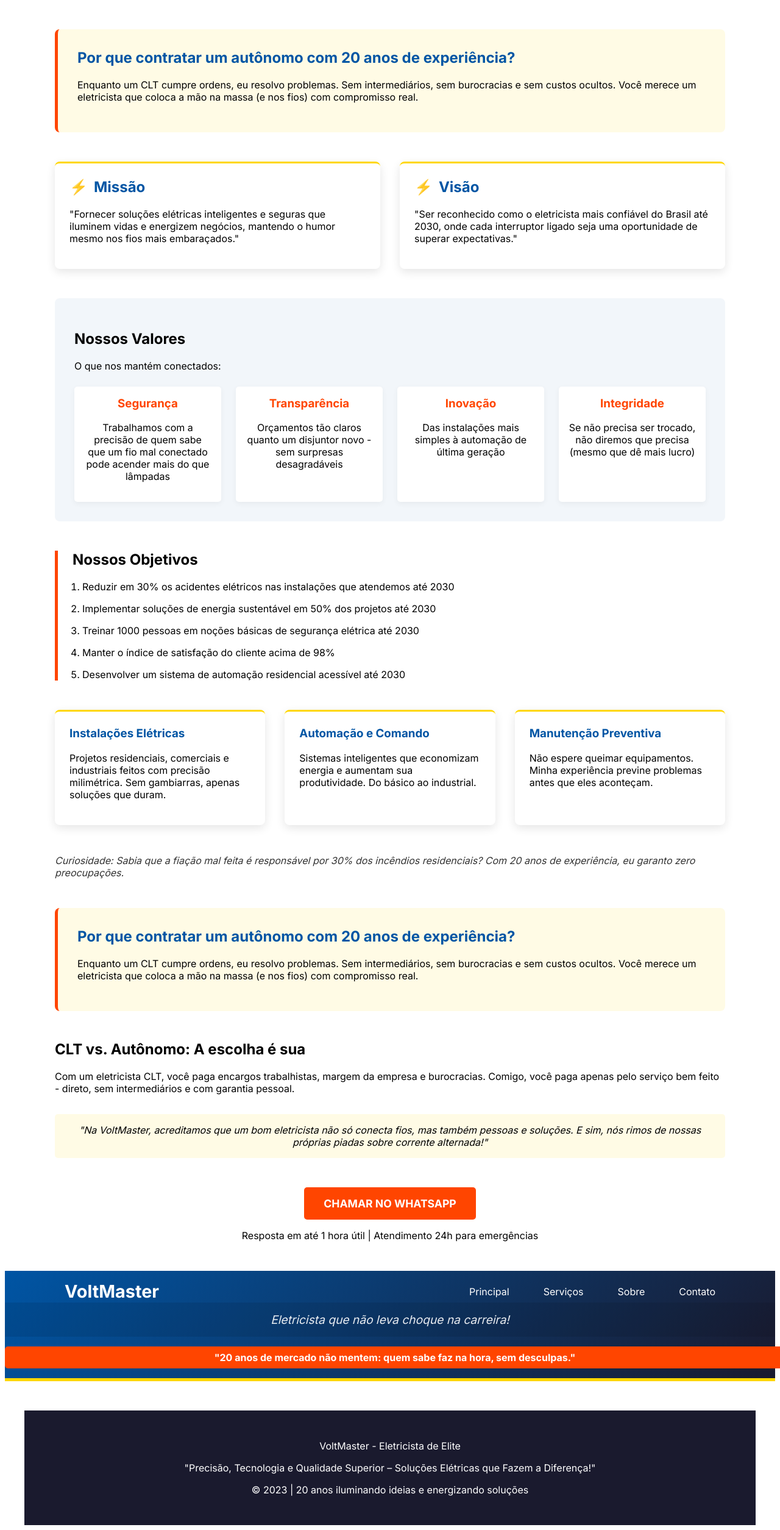
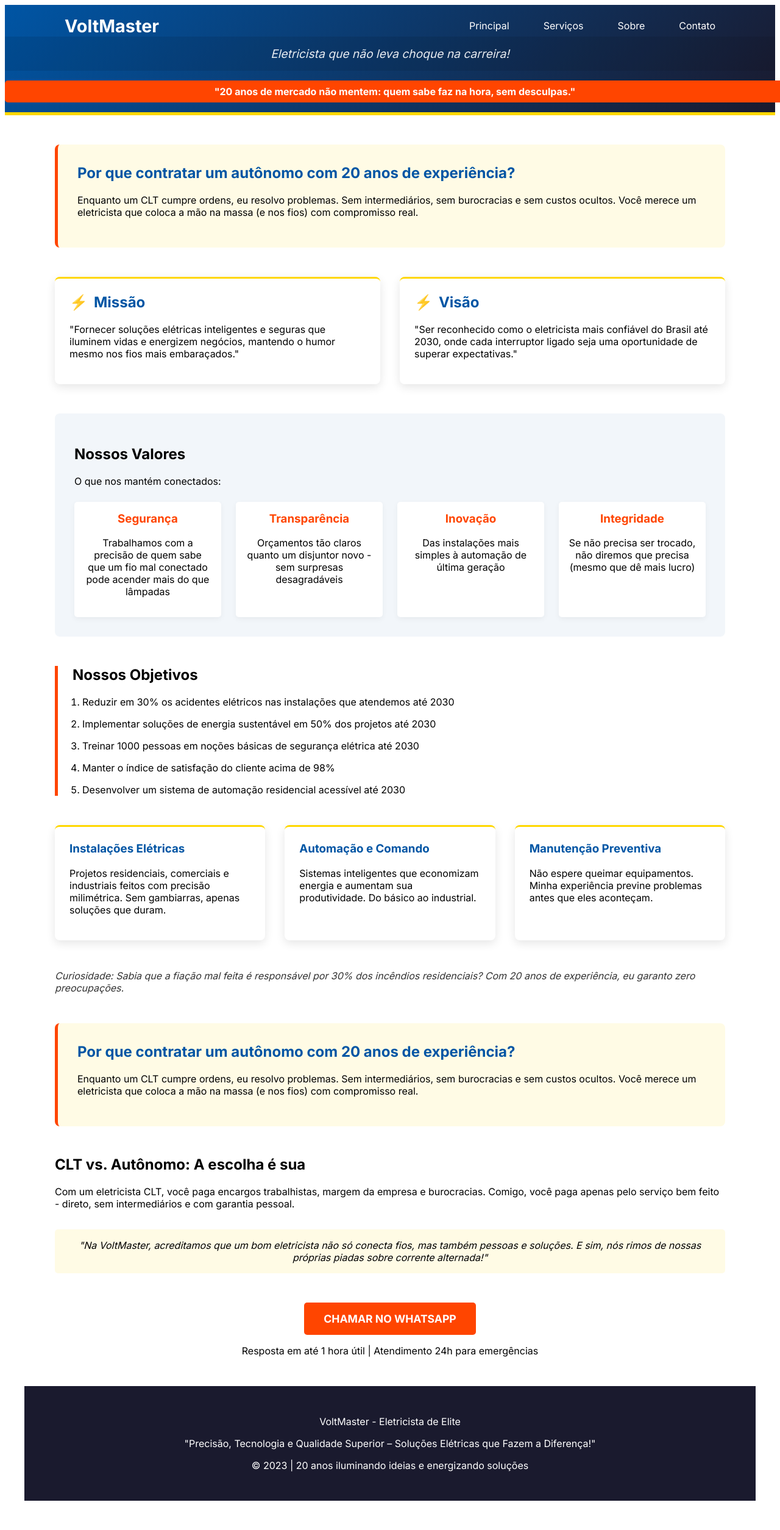
Before and after one commit to edfragoso/voltmaster, a Next.js app: page / in a window 1280 px wide. Shown: the whole page at 61% size. After the commit the page ends 2469 px from the top, so only its background shows below. Built offline with nearby package versions, Linux system fonts and the light colour scheme.

Commit message:
fix: refactor

```diff
--- a/src/app/layout.tsx
+++ b/src/app/layout.tsx
@@ -21,8 +21,8 @@ export default function RootLayout({
     <html lang="pt-BR">
       <body className={inter.className}>
         <StyledComponentsRegistry>
+          <Header />
           {children}
-          <Header />
           <Footer />
         </StyledComponentsRegistry>
       </body>
```
